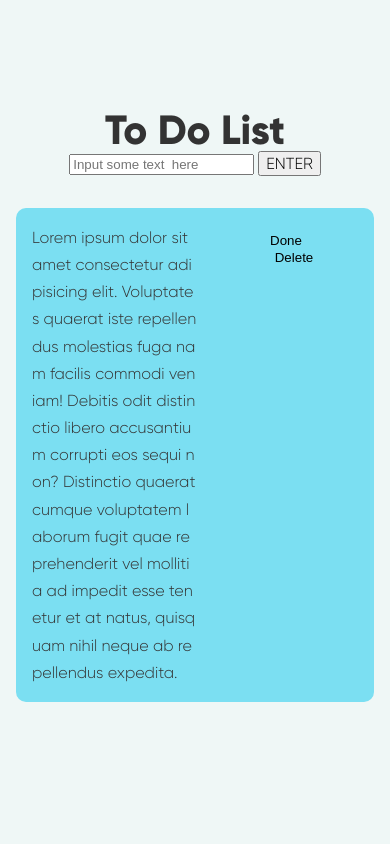
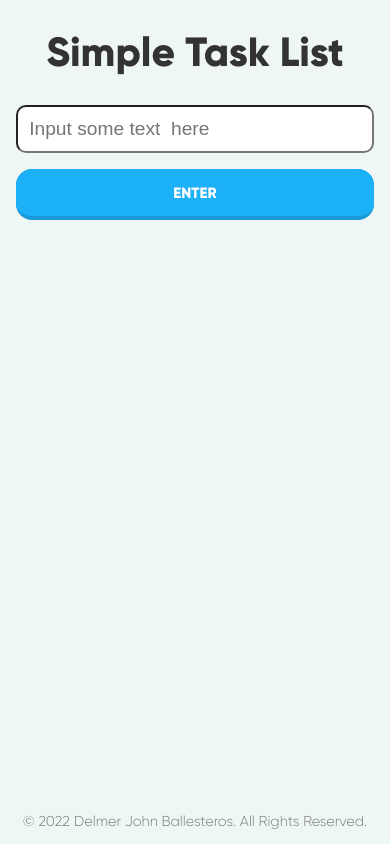
Before and after one commit to grixxxx/Simple-Todo-List, a website built with Parcel: page src/index.html in a window 390 px wide. Built offline with nearby package versions, Linux system fonts and the light colour scheme.

Commit message:
fix responsive feature

```diff
--- a/src/index.html
+++ b/src/index.html
@@ -13,31 +13,29 @@
   </head>
   <body>
     <main>
-      <h1>To Do List</h1>
-      <input type="text" name="" id="" placeholder="Input some text  here" />
-      <button class="enterBtn">
-        ENTER</i>
-      </button>
+      <section class="titleContainer">
+        <h1>Simple Task List</h1>
+        <div>
+          <input
+            class="textInput"
+            type="text"
+            name=""
+            id=""
+            placeholder="Input some text  here"
+          />
+          <button class="enterBtn">ENTER</button>
+        </div>
+      </section>
 
-      <section>
-        <ul>
-          <li class="listItem">
-            <p class="listItemText">
-              Lorem ipsum dolor sit amet consectetur adipisicing elit.
-              Voluptates quaerat iste repellendus molestias fuga nam facilis
-              commodi veniam! Debitis odit distinctio libero accusantium
-              corrupti eos sequi non? Distinctio quaerat cumque voluptatem
-              laborum fugit quae reprehenderit vel mollitia ad impedit esse
-              tenetur et at natus, quisquam nihil neque ab repellendus expedita.
-            </p>
-            <div class="btnContainer">
-              <button class="doneBtn">Done</button>
-              <button class="delBtn">Delete</button>
-            </div>
-          </li>
-        </ul>
+      <section class="listItemContainer">
+        <ul></ul>
       </section>
     </main>
+
+    <footer>
+      <h1>© 2022 Delmer John Ballesteros. All Rights Reserved.</h1>
+    </footer>
+
     <script src="./js/index.js"></script>
   </body>
 </html>
--- a/src/sass/_butttons.scss
+++ b/src/sass/_butttons.scss
@@ -1,14 +1,9 @@
 @use "./colors" as *;
 @use "./fonts" as *;
 
-.enterBtn {
-  font-family: $fontLight;
-  font-size: 1rem;
-}
-
 .btnContainer {
   padding: 0.5rem;
-  min-width: 7rem;
+  min-width: 5rem;
 
   & > * {
     background-color: transparent;
@@ -24,3 +19,56 @@
     margin-right: 1rem;
   }
 }
+
+.enterBtn {
+  background-color: #1899d6;
+  border: solid transparent;
+  border-radius: 16px;
+  border-width: 0 0 4px;
+  box-sizing: border-box;
+  color: #ffffff;
+  cursor: pointer;
+  display: inline-block;
+  font-family: $fontBold;
+  font-size: 15px;
+
+  padding: 0.9rem 2rem;
+  text-align: center;
+  text-transform: uppercase;
+  touch-action: manipulation;
+  transform: translateZ(0);
+  transition: filter 0.2s;
+  user-select: none;
+  -webkit-user-select: none;
+  vertical-align: middle;
+  white-space: nowrap;
+}
+
+.enterBtn:after {
+  background-clip: padding-box;
+  background-color: #1cb0f6;
+  border: solid transparent;
+  border-radius: 16px;
+  border-width: 0 0 4px;
+  bottom: -4px;
+  content: "";
+  left: 0;
+  position: absolute;
+  right: 0;
+  top: 0;
+  z-index: -1;
+}
+
+.enterBtn:main,
+.enterBtn:focus {
+  user-select: auto;
+}
+
+.enterBtn:hover:not(:disabled) {
+  filter: brightness(1.1);
+  -webkit-filter: brightness(1.1);
+}
+
+.enterBtn:disabled {
+  cursor: auto;
+}
--- /dev/null
+++ b/src/sass/_mediaqueries.scss
@@ -0,0 +1,14 @@
+@media (width < 30em) {
+  .titleContainer > div {
+    flex-direction: column;
+  }
+}
+
+@media (width < 800px) {
+  .titleContainer > div > * {
+    margin-inline: 1rem;
+  }
+  .listItemContainer {
+    padding-inline: 1rem;
+  }
+}
--- a/src/sass/main.scss
+++ b/src/sass/main.scss
@@ -1,5 +1,6 @@
 @forward "./reset";
 @forward "./butttons";
+@forward "./mediaqueries";
 @use "./colors" as *;
 @use "./mixins" as *;
 @use "./fonts" as *;
@@ -7,7 +8,8 @@
 body {
   @include flexProp;
   height: 100vh;
-  align-items: center;
+  position: relative;
+
   font-family: $fontBold;
   background-color: $secondaryClr;
 
@@ -21,17 +23,21 @@ body {
       color: $textClr;
     }
 
+    .listItemContainer {
+      height: max(200px, 60vh);
+      margin-top: 2rem;
+      max-width: 60rem;
+      scrollbar-width: thin;
+      overflow-y: scroll;
+
       ul {
-      max-width: 50rem;
-      margin: 2rem;
-      @include flexProp;
-      align-items: center;
+        display: flex;
         flex-direction: column;
-      gap: 0.5rem;
+        gap: 1rem;
         word-break: break-all;
 
         .listItem {
-        width: 100%;
+          max-width: 100%;
           padding: 1rem;
           display: flex;
           justify-content: space-between;
@@ -42,12 +48,43 @@ body {
           background-color: $primaryClr;
 
           .listItemText {
-          max-width: 40rem;
+            max-width: 60ch;
             font-family: $fontLight;
             text-align: start;
             line-height: 1.7;
+            font-size: 1rem;
           }
         }
       }
     }
   }
+}
+
+.titleContainer {
+  margin-block: 2rem;
+  width: min(50rem, 100vw);
+
+  div {
+    @include flexProp;
+    @extend .titleContainer;
+    gap: 1rem;
+  }
+}
+
+.textInput {
+  padding: 0.7rem;
+  font-size: 1.2rem;
+  border-radius: 10px;
+  flex: 1;
+}
+
+footer {
+  position: absolute;
+  bottom: 1rem;
+
+  h1 {
+    font-family: $fontLight;
+    font-size: 0.9rem;
+    opacity: 0.5;
+  }
+}
```
Also changed, not shown: src/dist/css/main.css, 1 other file. Lines whose indentation alone changed are shown as unchanged.
